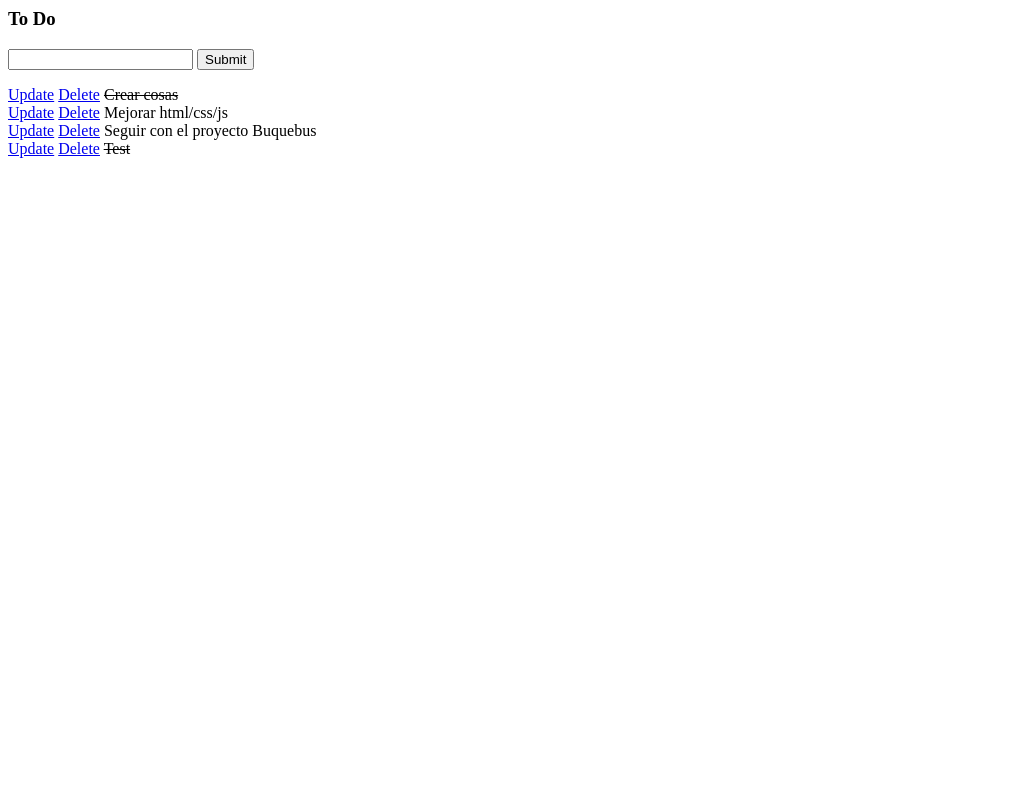
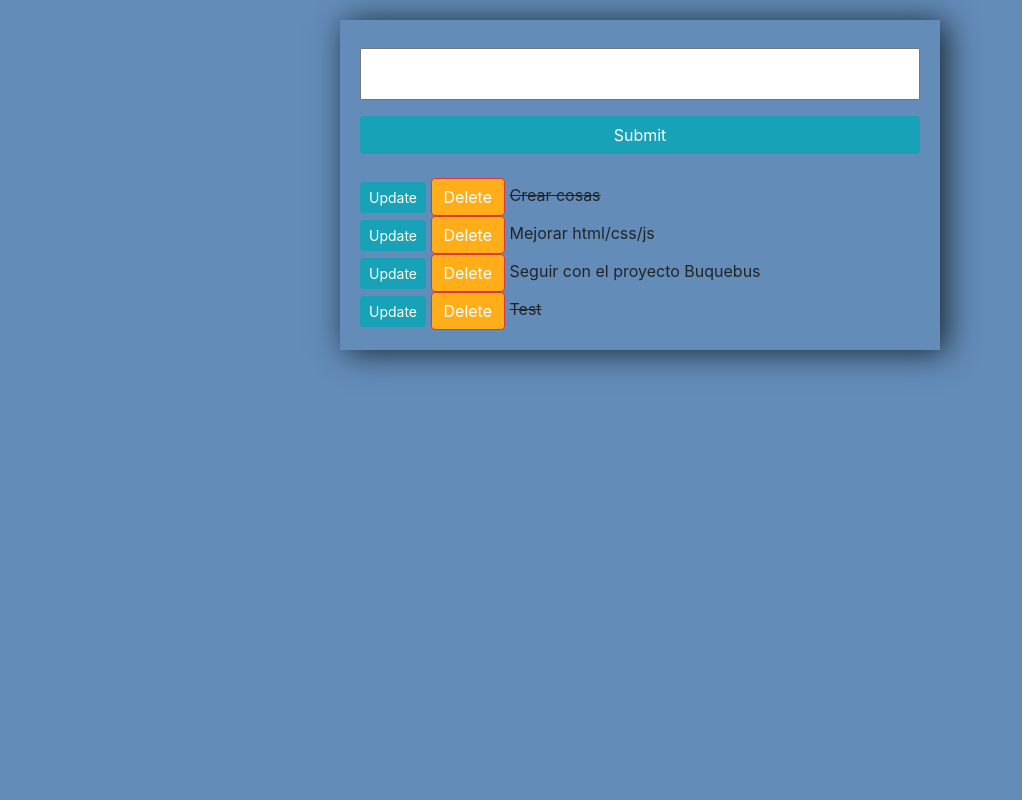
Before and after one commit to Rahabhim/to_do, a Django app: page / in a window 1280 px wide. Shown: the whole page, without its empty margins (0-1022 px from the left). Run offline with Django 3.2, Linux system fonts and the light colour scheme; data comes from the database, SQL or seed files in the repository; some libraries are stand-ins or nearby versions.

Commit message:
Added style to the page

```diff
--- a/tasks/templates/tasks/list.html
+++ b/tasks/templates/tasks/list.html
@@ -1,9 +1,59 @@
-<h3>To Do</h3>
+<link href="https://stackpath.bootstrapcdn.com/bootstrap/4.5.0/css/
+bootstrap.min.css" rel="stylesheet" integrity="sha384-9aIt2nRpC12Uk9gS9baDl411NQApFmC26EwAOH8WgZl5MYYxFfc+NcPb1dKGj7Sk" crossorigin="anonymous">
 
+<style>
+
+    body{
+      background-color: #638CB8;
+    }
+
+    input{
+      width: 100%;
+      padding: 12px 20px;
+      margin: 8px 0;
+      box-sizing: border-box;
+    }
+
+    input::placeholder {
+      color: #d3d3d3;
+    }
+
+    .submit{
+      background-color: #6BA3E8;
+    }
+
+    .center-column{
+      width:600px;
+      margin: 20px auto;
+      padding: 20px;
+      background-color: #fff,
+      border-radius: 3px;
+      box-shadow: 6px 2px 30px 0px rgba(0,0,0,0.75);
+    }
+
+    .item-row{
+      background-color: #906abd;
+      margin: 10px;
+      padding: 20px;
+      border-radius: 3px;
+      color: #fff;
+      font-size: 16px;
+      box-shadow: 0px -1px 10px -4px rgba(0,0,0,0.75);
+    }
+
+    .btn-danger{
+      background-color: #ffae19;
+      corder-color: #e59400;
+    }
+
+</style>
+
+
+<div class="center-column">
   <form method="POST" action="/">
     {% csrf_token %}
     {{form.title}}
-  <input type="submit" name="Create Task">
+    <input class="btn btn-info" type="submit" name="Create Task">
 
   </form>
 
@@ -11,8 +61,8 @@
 
   {% for task in tasks %}
     <div>
-    <a href="{% url 'update_task' task.id %}">Update</a>
-    <a href="{% url 'delete' task.id %}">Delete</a>
+      <a class="btn btn-sm btn-info" href="{% url 'update_task' task.id %}">Update</a>
+      <a class="btn btn-danger" href="{% url 'delete' task.id %}">Delete</a>
 
       {% if task.complete == True %}
       <strike>{{task}}</strike>
@@ -22,3 +72,4 @@
 
     </div>
   {% endfor %}
+</div>
```
Lines whose indentation alone changed are shown as unchanged.
